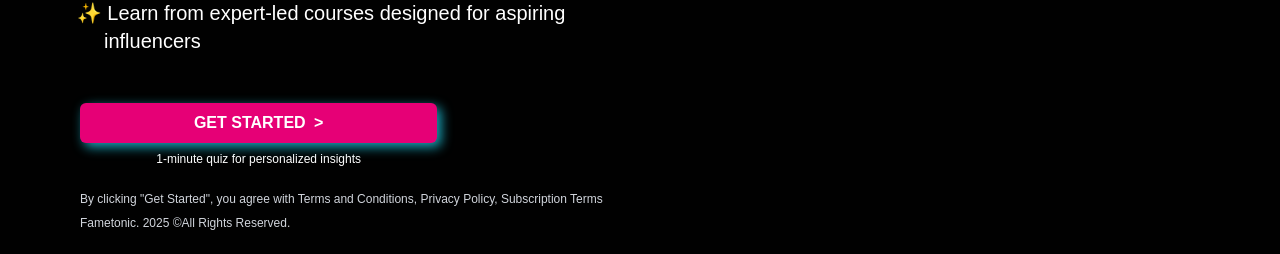
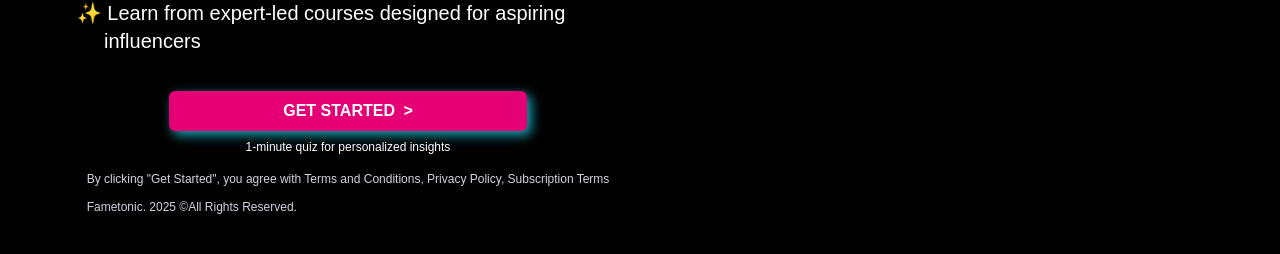
Before and after one commit to Real-Musafir/FameTonicTask, a Next.js app: page / in a window 1280 px wide. Shown: the part 543-797 px from the top of the page. Built offline with nearby package versions, Linux system fonts and the light colour scheme.

Commit message:
fixed footer position for both screen

```diff
--- a/src/pages/index.js
+++ b/src/pages/index.js
@@ -86,21 +86,27 @@ export default function Home() {
               ✨ Learn from expert-led courses designed for aspiring influencers
             </li>
           </ul>
+
+          <div className="flex flex-col md:flex-col-reverse items-center w-full">
+            <div>
+              <p className="text-xs mt-4 text-gray-300">
+                By clicking "Get Started", you agree with Terms and Conditions,
+                Privacy Policy, Subscription Terms
+              </p>
+              <p className="text-xs mt-3 text-gray-300">
+                Fametonic. 2025 ©All Rights Reserved.
+              </p>
+            </div>
+
             <div className=" w-full md:w-2/3">
-            <button className="mt-6 mb-1  w-full px-10 py-2 bg-pink-600 hover:bg-pink-500 text-white font-bold rounded-md drop-shadow-[4px_4px_6px_rgba(34,211,238,0.8)]">
+              <button className="mt-3 mb-1  w-full px-10 py-2 bg-pink-600 hover:bg-pink-500 text-white font-bold rounded-md drop-shadow-[4px_4px_6px_rgba(34,211,238,0.8)]">
                 GET STARTED <span className="ml-1">&gt;</span>
               </button>
               <p className="text-xs text-center mt-1">
                 1-minute quiz for personalized insights
               </p>
             </div>
-          <p className="text-xs  mb-2 text-gray-300">
-            By clicking "Get Started", you agree with Terms and Conditions,
-            Privacy Policy, Subscription Terms
-          </p>
-          <p className="text-xs  text-gray-300">
-            Fametonic. 2025 ©All Rights Reserved.
-          </p>
+          </div>
         </div>
 
         {/* Right Part */}
```
Lines whose indentation alone changed are shown as unchanged.
